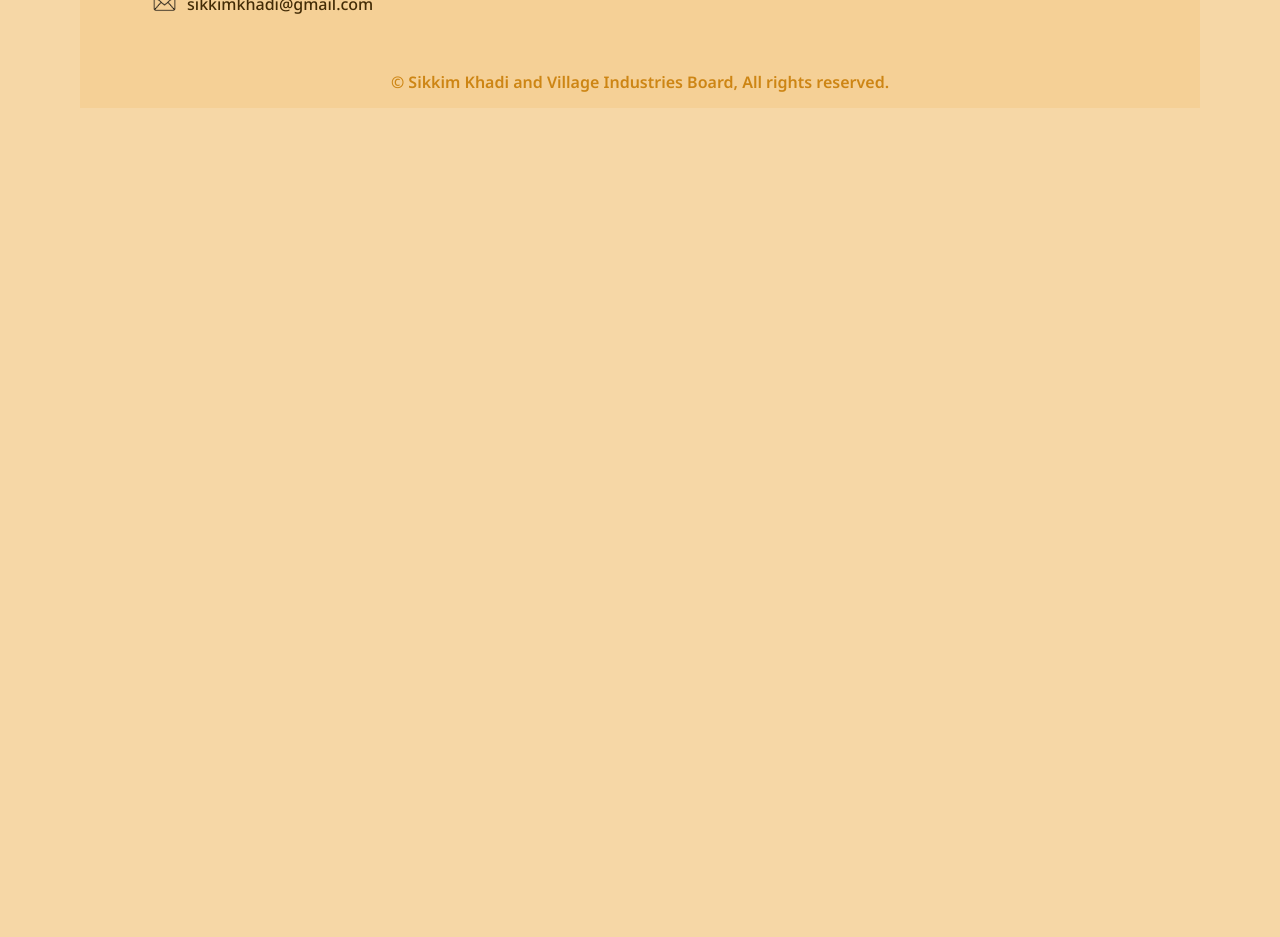
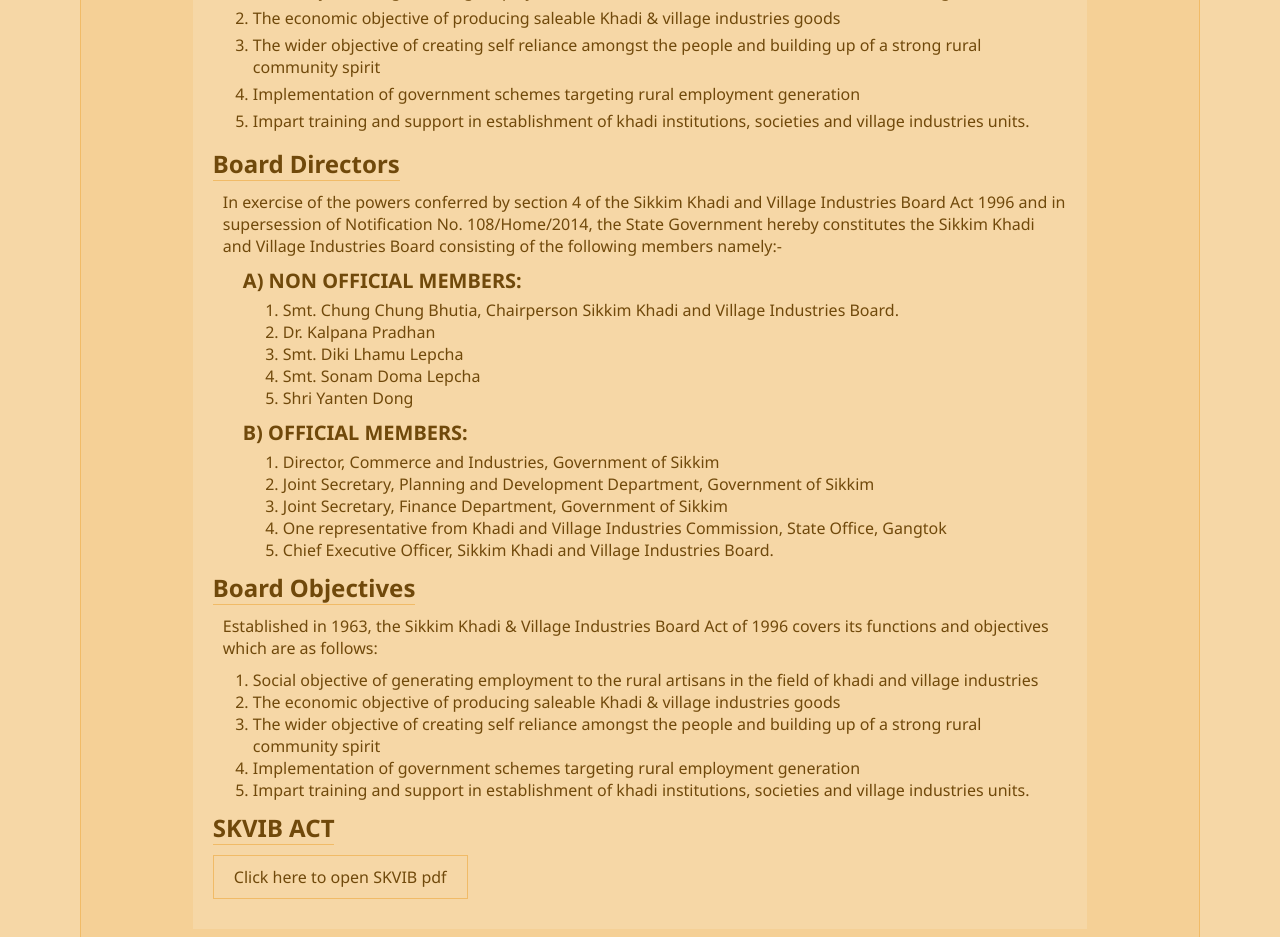
Before and after one commit to sutapaaditya/sikkimkhadi, a website: page aboutus/index.html in a window 1280 px wide. Shown: the part 429-1366 px from the top of the page. Before the commit the page ends 800 px from the top, so only its background shows below. Drawn offline with Linux system fonts and the light colour scheme.

Commit message:
about us, main js for navigation, various changes

```diff
--- a/aboutus/index.css
+++ b/aboutus/index.css
@@ -0,0 +1,102 @@
+.pageContainer {
+  background-color: #F5D096;
+  border: 1px solid #F1BB67;
+}
+
+.acontents {
+  margin: 1rem auto;
+  padding: 2rem;
+  max-width: 80%;
+  background-color: #F6D7A6;
+  color: #70490b;
+  font-size: 1.6rem;
+}
+
+.acontents__heading {
+  font-size: 2.4rem;
+  font-weight: 700;
+  margin-bottom: 1rem;
+  display: inline-block;
+  border-bottom: 1px solid #F1BB67;
+}
+
+.sub-heading {
+  font-size: 2rem;
+  margin-left: 3rem;
+  margin-top: 1rem;
+  margin-bottom: 0.5rem;
+  text-transform: uppercase;
+}
+
+.introduction,
+.bdirectors,
+.bobjectives,
+.skvibact {
+  /* border-bottom: 1px solid #F1BB67; */
+  margin-bottom: 5px;
+  padding-bottom: 5px;
+
+}
+
+.introContent {
+  margin-left: 1rem;
+}
+
+.introduction ol,
+.bobjectives ol {
+  margin-top: 1rem;
+  margin-left: 4rem;
+}
+
+.introduction ol li {
+  margin-bottom: 0.5rem;
+}
+
+.bdirectors ol {
+  margin-left: 7rem;
+}
+
+.skvib__button a {
+  text-decoration: none;
+  color: #70490b;
+  transition: color 0.5s ease;
+}
+
+.skvib__button a:hover {
+  color: #fff;
+}
+
+.skvib__button {
+  display: inline-block;
+  padding: 1rem 2rem;
+  border: 1px solid #F1BB67;
+  transition: background-color 0.5s ease;
+}
+
+.skvib__button:hover {
+  background-color: #70490b;
+}
+
+@media (max-width: 786px) {
+  .acontents {
+    max-width: 95%;
+  }
+
+  .introContent {
+    margin-left: 0;
+  }
+
+  .introduction ol,
+  .bobjectives ol {
+    margin-top: 1rem;
+    margin-left: 1rem;
+  }
+
+  .sub-heading {
+    margin-left: 1rem;
+  }
+
+  .bdirectors ol {
+    margin-left: 1rem;
+  }
+}
--- a/aboutus/index.html
+++ b/aboutus/index.html
@@ -85,7 +85,74 @@
         <li><a href="../contacts/">CONTACT US</a></li>
       </nav>
       <!-- desktop navbar ends -->
-      <h1>About Us</h1>
+
+      <div class="pageContainer">
+        <div class="acontents">
+        <section class="introduction">
+         <h1 class="acontents__heading">Introduction</h1>
+          <p class="introContent">
+          Sikkim Khadi &amp; Village Industries Board (SKVIB) is an autonomous body of Government of
+Sikkim under the Commerce &amp; Industries Department. While it was established in 1963, the
+Sikkim Khadi &amp; Village Industries Board Act of 1996 covers its functions and objectives which
+are as follows:
+          </p>
+          <ol>
+            <li>Social objective of generating employment to the rural artisans in the field of khadi and village industries</li>
+            <li>The economic objective of producing saleable Khadi &amp; village industries goods</li>
+            <li>The wider objective of creating self reliance amongst the people and building up of a
+strong rural community spirit</li>
+            <li>Implementation of government schemes targeting rural employment generation</li>
+            <li>Impart training and support in establishment of khadi institutions, societies and
+village industries units.</li>
+          </ol>
+        </section>
+        <section class="bdirectors">
+         <h1 class="acontents__heading">Board Directors</h1>
+         <p class="introContent">In exercise of the powers conferred by section 4 of the Sikkim Khadi and Village Industries Board Act 1996 and in supersession of Notification No. 108/Home/2014, the State Government hereby constitutes the Sikkim Khadi and Village Industries Board consisting of the following members namely:-</p>
+         <h2 class="sub-heading">A&#41; Non Official Members: </h2>
+         <ol>
+          <li>Smt. Chung Chung Bhutia, Chairperson Sikkim Khadi and Village Industries Board.</li>
+          <li>Dr. Kalpana Pradhan</li>
+          <li>Smt. Diki Lhamu Lepcha</li>
+          <li>Smt. Sonam Doma Lepcha</li>
+          <li>Shri Yanten Dong</li>
+         </ol>
+         <h2 class="sub-heading">B&#41; Official Members: </h2>
+         <ol>
+          <li>Director, Commerce and Industries, Government of Sikkim</li>
+          <li>Joint Secretary, Planning and Development Department, Government of Sikkim</li>
+          <li>Joint Secretary, Finance Department, Government of Sikkim</li>
+          <li>One representative from Khadi and Village Industries Commission, State Office, Gangtok</li>
+          <li>Chief Executive Officer, Sikkim Khadi and Village Industries Board.</li>
+         </ol>
+        </section>
+        <section class="bobjectives">
+         <h1 class="acontents__heading">Board Objectives</h1>
+         <p class="introContent">Established in 1963, the Sikkim Khadi &amp; Village Industries Board Act of 1996 covers
+its functions and objectives which are as follows:</p>
+         <ol>
+          <li>Social objective of generating employment to the rural artisans in the field of
+khadi and village industries</li>
+          <li>The economic objective of producing saleable Khadi &amp; village industries
+goods</li>
+          <li>The wider objective of creating self reliance amongst the people and building
+up of a strong rural community spirit</li>
+          <li>Implementation of government schemes targeting rural employment
+generation</li>
+          <li>Impart training and support in establishment of khadi institutions, societies
+and village industries units.</li>
+         </ol>
+        </section>
+        <section class="skvibact">
+          <h1 class="acontents__heading">SKVIB ACT</h1>
+          <div>
+            <div class="skvib__button"><a href="../assets/pdf/SKVIB_ACT_1996.pdf" target="_blank">Click here to open SKVIB pdf</a></div>
+          </div>
+        </section>
+        </div>
+        <!-- contents ends -->
+      </div>
+      <!-- pageContainer ends -->
       <!-- footer starts -->
       <footer class="footer">
         <div class="address">
--- a/assets/css/main.css
+++ b/assets/css/main.css
@@ -165,9 +165,13 @@
   transition: background-color 0.5s ease;
 }
 
+.nav__active {
+  border: 1px solid #F1BB67;
+  background-color: #F6D7A6;
+}
+
 .navigation > li:hover {
-  /* background-color: rgb(205, 134, 20); */
-  background-color: #e9991a;
+  background-color: #dc9016;
 }
 
 .navigation svg {
--- a/assets/js/index.js
+++ b/assets/js/index.js
@@ -1,7 +1,33 @@
 const hamburger = document.querySelector(".hamburger");
 const closeButton = document.querySelector(".close-button");
 const mobilenav = document.querySelector(".mobilenav");
+const nlinks = document.querySelectorAll('.navigation a');
+let currentURL = window.location.pathname;
 
+let stripSlashes = (str) => {
+  return str.replace(/^\/+|\/+$/g, '');
+}
+
+theUrl = stripSlashes(currentURL);
+console.log(stripSlashes(currentURL));
+
+function getLastPathComponent(path) {
+    // Split the path by '/' delimiter and get the last part
+    const parts = path.split('/');
+    return parts[parts.length - 2]; // Return the second-to-last part
+}
+
+
+nlinks.forEach(link => {
+  let s = link.getAttribute('href');
+  navLink = getLastPathComponent(s);
+
+  if (navLink === theUrl) {
+    link.parentElement.classList.add('nav__active');
+  };
+});
+
+if ((stripSlashes(currentURL)) === 'index.html') {
 
   hamburger.addEventListener('click', () => {
     mobilenav.classList.toggle("navopen");
@@ -54,3 +80,4 @@
     },1000)
   }
   setInterval(main, 9000)
+}
--- a/production/index.css
+++ b/production/index.css
@@ -0,0 +1,5 @@
+.ytv {
+  display: flex;
+  justify-content: center;
+  padding: 1rem;
+}
```
Also changed, not shown: production/index.html (+7 -2 lines). Lines whose indentation alone changed are shown as unchanged.
